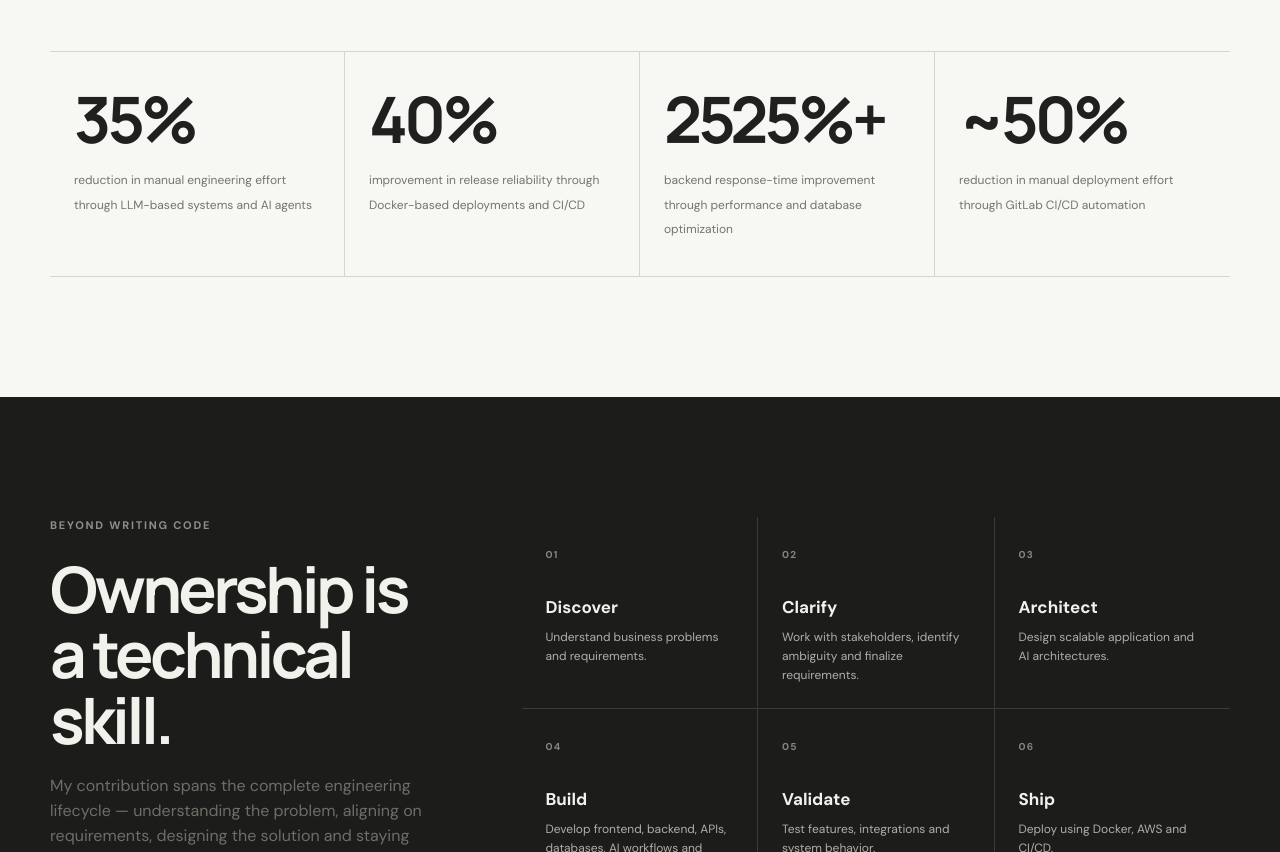
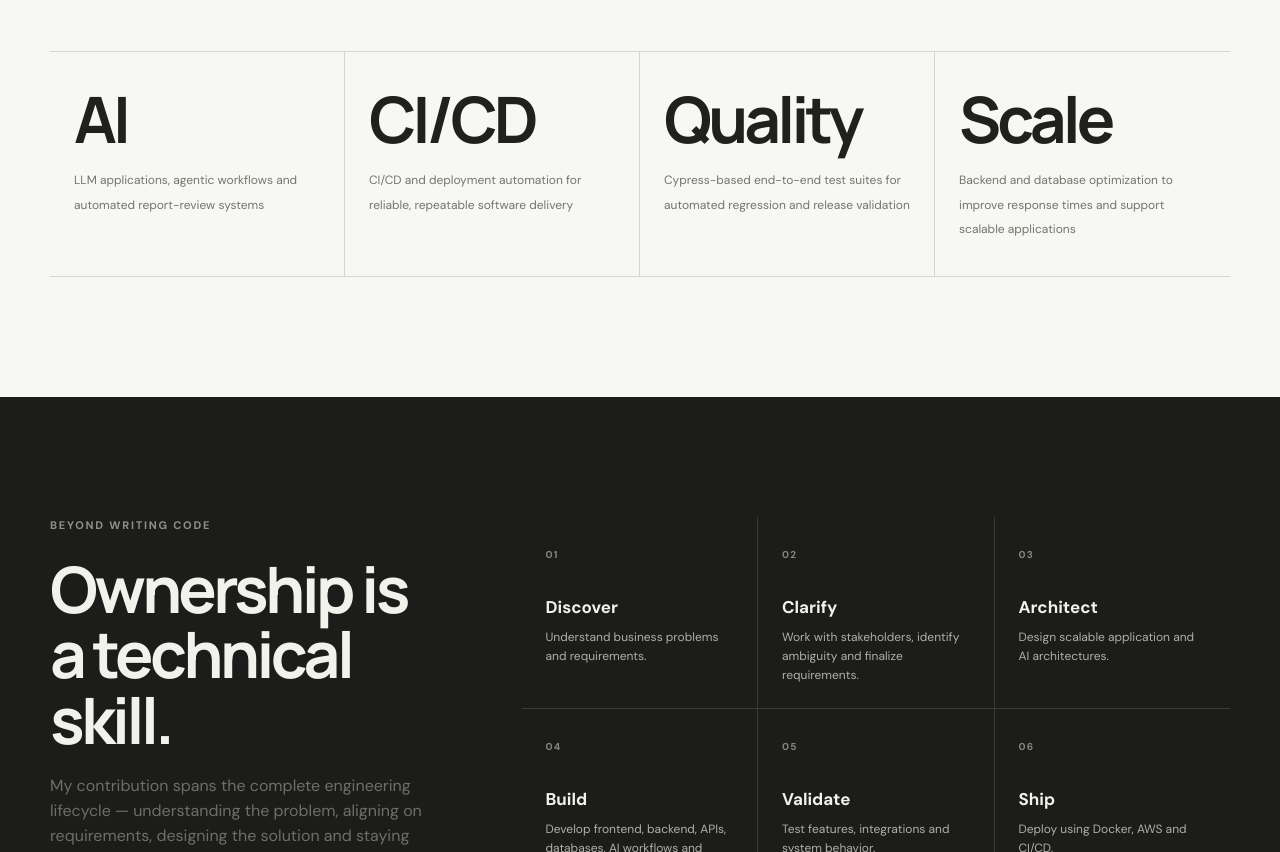
Before and after one commit to Sweswetha1402/portfolio, a plain HTML site: page index.html in a window 1280 px wide. Shown: the part 1509-2361 px from the top of the page. Drawn offline with Linux system fonts and the light colour scheme.

Commit message:
updated portfolio

```diff
--- a/index.html
+++ b/index.html
@@ -93,12 +93,35 @@
           <h2>Engineering that moves the needle.</h2>
           <p>Selected outcomes explicitly supported by my professional experience.</p>
         </div>
-        <div class="impact-grid">
-          <article class="metric reveal"><strong data-count="35" data-suffix="%">0%</strong><span>reduction in manual engineering effort through LLM-based systems and AI agents</span></article>
-          <article class="metric reveal delay-1"><strong data-count="40" data-suffix="%">0%</strong><span>improvement in release reliability through Docker-based deployments and CI/CD</span></article>
-          <article class="metric reveal delay-2"><strong data-count="25" data-prefix="25" data-suffix="%+">0</strong><span>backend response-time improvement through performance and database optimization</span></article>
-          <article class="metric reveal delay-3"><strong data-count="50" data-prefix="~" data-suffix="%">0%</strong><span>reduction in manual deployment effort through GitLab CI/CD automation</span></article>
-        </div>
+ <div class="impact-grid">
+  <article class="metric reveal">
+    <strong>AI</strong>
+    <span>
+      LLM applications, agentic workflows and automated report-review systems
+    </span>
+  </article>
+
+  <article class="metric reveal delay-1">
+    <strong>CI/CD</strong>
+    <span>
+      CI/CD and deployment automation for reliable, repeatable software delivery
+    </span>
+  </article>
+
+  <article class="metric reveal delay-2">
+    <strong>Quality</strong>
+    <span>
+      Cypress-based end-to-end test suites for automated regression and release validation
+    </span>
+  </article>
+
+  <article class="metric reveal delay-3">
+    <strong>Scale</strong>
+    <span>
+      Backend and database optimization to improve response times and support scalable applications
+    </span>
+  </article>
+</div>
       </div>
     </section>
 
```
